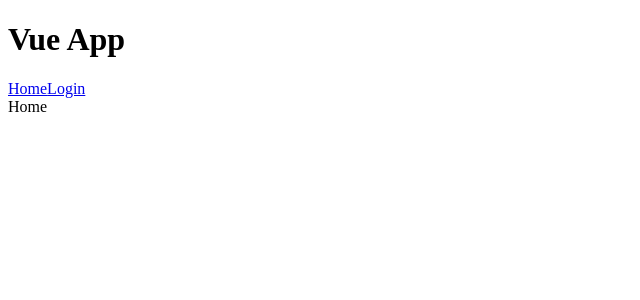
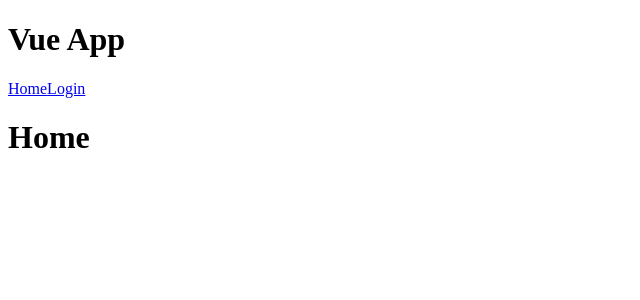
Before and after one commit to jeronimogarcia/Vue3Vite, a Vue app: page / in a window 1280 px wide. Shown: the top 300 px of the page, without its empty margins (0-640 px from the left). Built offline with nearby package versions, Linux system fonts and the light colour scheme.

Commit message:
Pinia, Navigation Guard, Firebase auth

```diff
--- a/src/views/HomeView.vue
+++ b/src/views/HomeView.vue
@@ -1,13 +1,19 @@
 <template>
-    <div>
-        Home
-    </div>
+  <div>
+    <h1>Home</h1>
+  </div>
 </template>
 
 <script setup>
+// import { userUserStore } from "../stores/userStore";
+// const userStore = userUserStore();
+// import {onAuthStateChanged} from 'firebase/auth'
+// import { auth } from '../FirebaseConfig/firebaseConfig';
 
+
+// onAuthStateChanged(auth, (user)=>{
+//   console.log(user)
+// })
 </script>
 
-<style scoped>
-
-</style>
+<style scoped></style>
```
